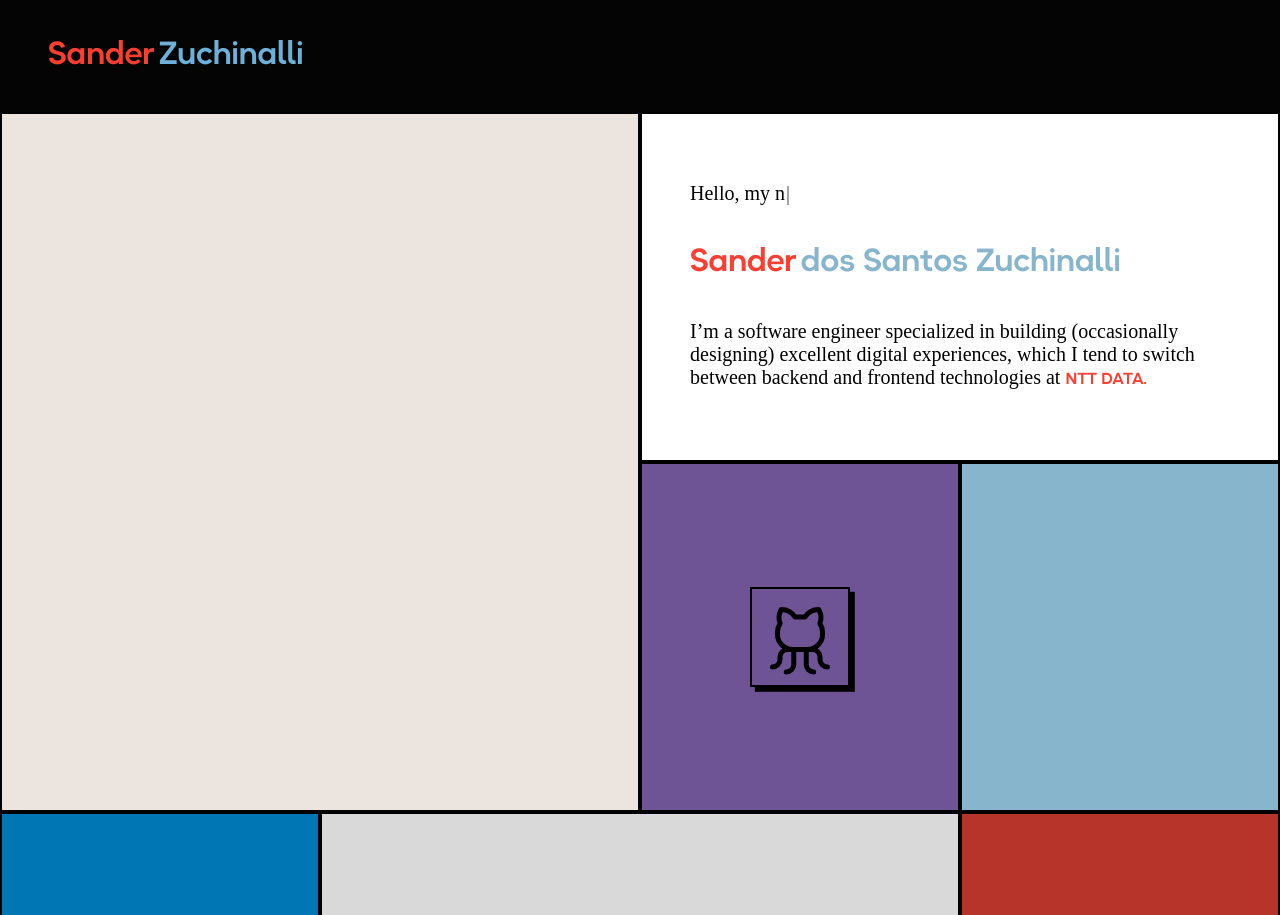
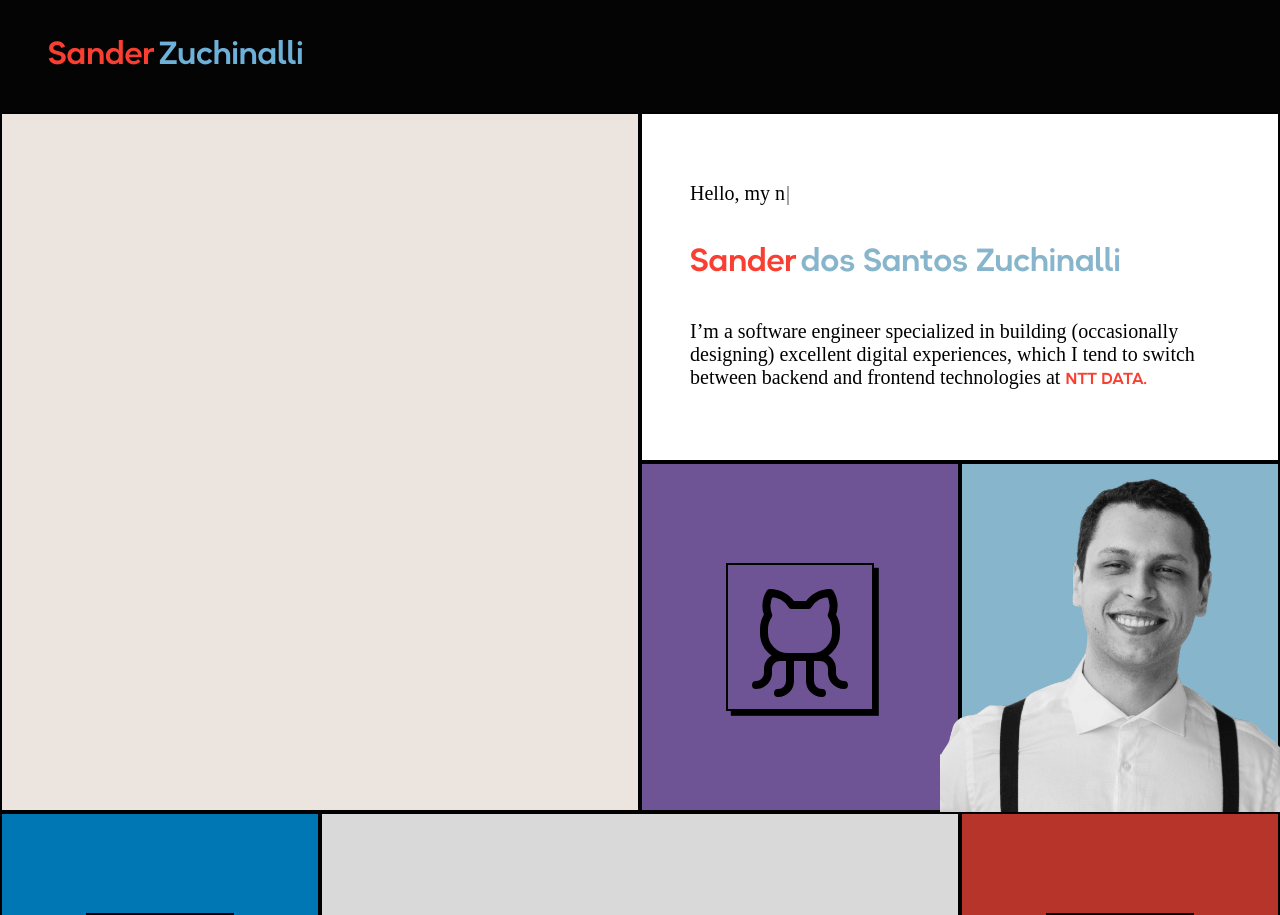
Before and after one commit to sanderdsz/sander-nextjs, a Next.js app: page / in a window 1280 px wide. Shown: the top 915 px of the page. Built offline with nearby package versions, Linux system fonts and the light colour scheme; a web font is replaced by a local one.

Commit message:
feat: image component done

```diff
--- a/src/components/Grid/index.tsx
+++ b/src/components/Grid/index.tsx
@@ -83,22 +83,20 @@ const Grid = () => {
             height={`${screenWidth <= 996 ? (2 * gridItemHeight) : (gridItemHeight)}px`}
           >
             <Button>
-              <GithubLogo size={80} />
+              <GithubLogo size={screenWidth <= 996 ? 80 : 128} />
             </Button>
           </GridItem>
         </div>
         <div key="fourth" style={{background: '#87B5CB'}}>
           <GridItem height={`${screenWidth <= 996 ? (2 * gridItemHeight) : (gridItemHeight)}px`}>
             <div style={{ display: 'flex', alignItems: 'center', justifyContent: 'center' }}>
-              {/*
               <Image
                 style={{ objectFit: 'cover' }}
                 src="/sander-photo.png"
                 alt="me"
-                width="360"
-                height="345"
+                width={`${screenWidth <= 960 ? 198 : 360}`}
+                height={`${screenWidth <= 960 ? 196 : 360}`}
               />
-              */}
             </div>
           </GridItem>
         </div>
@@ -108,7 +106,7 @@ const Grid = () => {
             height={`${screenWidth <= 996 ? (2 * gridItemHeight) : (gridItemHeight)}px`}
           >
             <Button>
-              <LinkedinLogo size={80} />
+              <LinkedinLogo size={screenWidth <= 996 ? 80 : 128} />
             </Button>
           </GridItem>
         </div>
@@ -122,7 +120,7 @@ const Grid = () => {
             height={`${screenWidth <= 996 ? (2 * gridItemHeight) : (gridItemHeight)}px`}
           >
             <Button>
-              <PaperPlaneTilt size={80} />
+              <PaperPlaneTilt size={screenWidth <= 996 ? 80 : 128} />
             </Button>
           </GridItem>
         </div>
```
